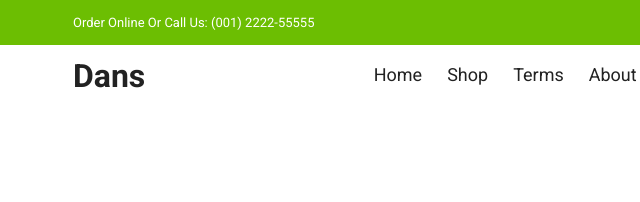
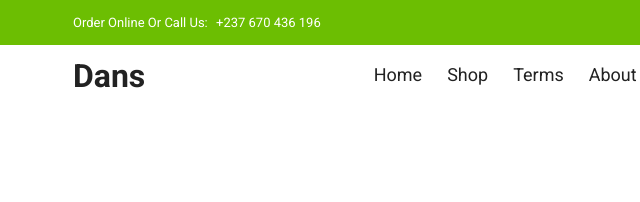
Before and after one commit to Fonju-Boniface/shop-design, a plain HTML site: page cart.html in a window 1280 px wide. Shown: the top 202 px of the page, 27-667 px from the left. Drawn offline with nearby package versions, Linux system fonts and the light colour scheme.

Commit message:
message mersh

```diff
--- a/cart.html
+++ b/cart.html
@@ -16,7 +16,7 @@
     <!-- Navigation -->
     <div class="top-nav">
       <div class="container d-flex">
-        <p>Order Online Or Call Us: (001) 2222-55555</p>
+        <p>Order Online Or Call Us:  <a href="https://fongang-fonju-fullstack-protolio.netlify.app/" target="_blank" rel="noopener noreferrer">+237 670 436 196</a></p>
         <ul class="d-flex">
           <li><a href="#">About Us</a></li>
           <li><a href="#">FAQ</a></li>
```
Also changed, not shown: index.html (+1 -1 lines), login.html (+1 -1 lines), product.html (+1 -1 lines), productDetails.html (+1 -1 lines), signup.html (+1 -1 lines).
